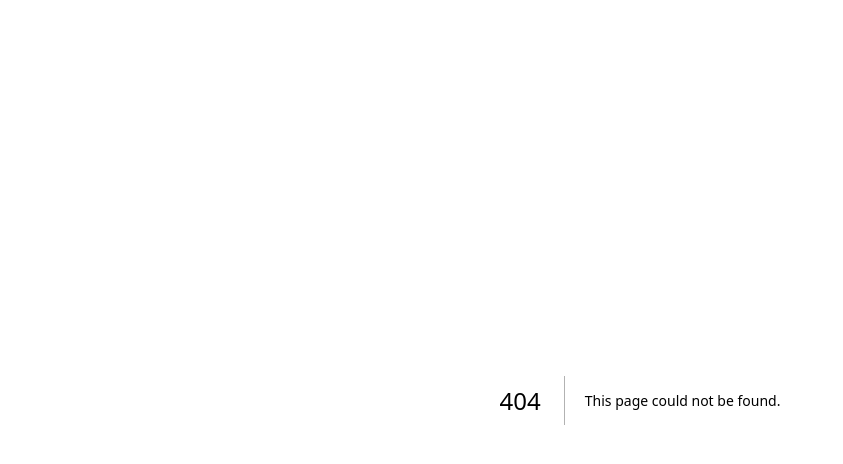
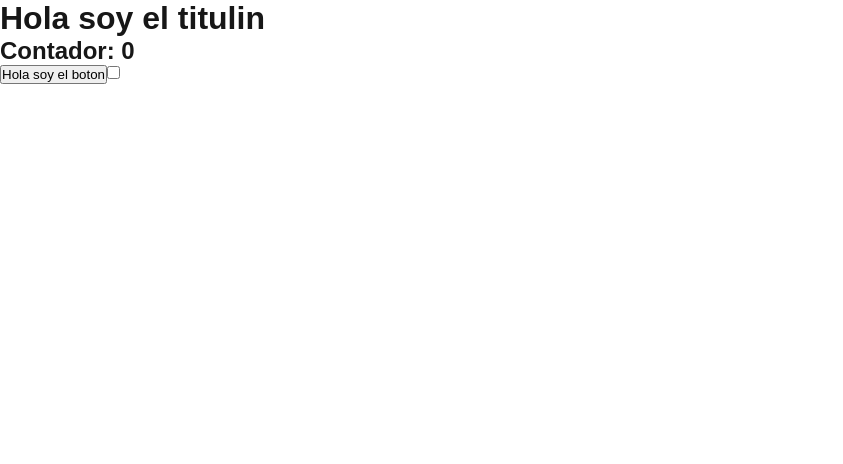
Before and after one commit to ffacusuarez/proyecto-next-MALAGRECA-SUAREZ, a Next.js app in the folder proyecto-next/: page /contador in a window 1280 px wide. Before the commit this address had no page. Shown: the top 464 px of the page, without its empty margins (0-843 px from the left). Built offline with nearby package versions, Linux system fonts and the light colour scheme.

Commit message:
Nuevos cambios - Contador

```diff
--- a/proyecto-next/src/app/componentes/Button.js
+++ b/proyecto-next/src/app/componentes/Button.js
@@ -4,7 +4,7 @@ export default function Button(props) {
 
     return(
         <>
-            <button onClick={props.call}>{props.text}</button>
+            <button onClick={props.onClick}>{props.text}</button>
         </>
     )
 }
--- a/proyecto-next/src/app/componentes/Input.js
+++ b/proyecto-next/src/app/componentes/Input.js
@@ -3,7 +3,7 @@
 export default function Input(props) {
     return(
         <>
-            <input type={(props.type)} id={(props.id)} placeholder={(props.placeholder)}></input>
+            <input type={(props.type)} id={(props.id)} placeholder={(props.placeholder)} onChange={props.onChange}></input>
         </>
     )
 }
--- a/proyecto-next/src/app/componentes/Title.js
+++ b/proyecto-next/src/app/componentes/Title.js
@@ -1,6 +1,3 @@
-
-
-
 export default function Title(props) {
 
 
--- /dev/null
+++ b/proyecto-next/src/app/contador/page.js
@@ -0,0 +1,46 @@
+"use client"
+
+import { useState } from "react";
+import Button from "../componentes/Button";
+import Title from "../componentes/Title";
+import Input from "../componentes/Input";
+
+export default function Contador() {
+
+    const [cuenta, setCuenta] = useState(0)
+    const [checkbox, setCheckbox] = useState(false)
+
+
+    function Sumar() {
+        setCuenta(cuenta + 1)
+    }
+
+    function Resta() {
+        setCuenta(cuenta - 1)
+    }
+
+    function Verificacion() {
+        console.log(checkbox)
+        if (checkbox == false) {
+            Resta()
+        } else {
+            Sumar()
+        }
+    }
+
+    function llamarCheckBox(event) {
+        console.log(event)
+        setCheckbox(event.target.checked)
+        console.log(checkbox)
+    }
+
+    return(
+        <>
+            <Title titulo="Hola soy el titulin"></Title>
+
+            <h2>Contador: {cuenta}</h2>
+            <Button onClick={Verificacion} text="Hola soy el boton"></Button>
+            <Input type="checkbox" onChange={llamarCheckBox}></Input>
+        </>
+    )
+}
```
